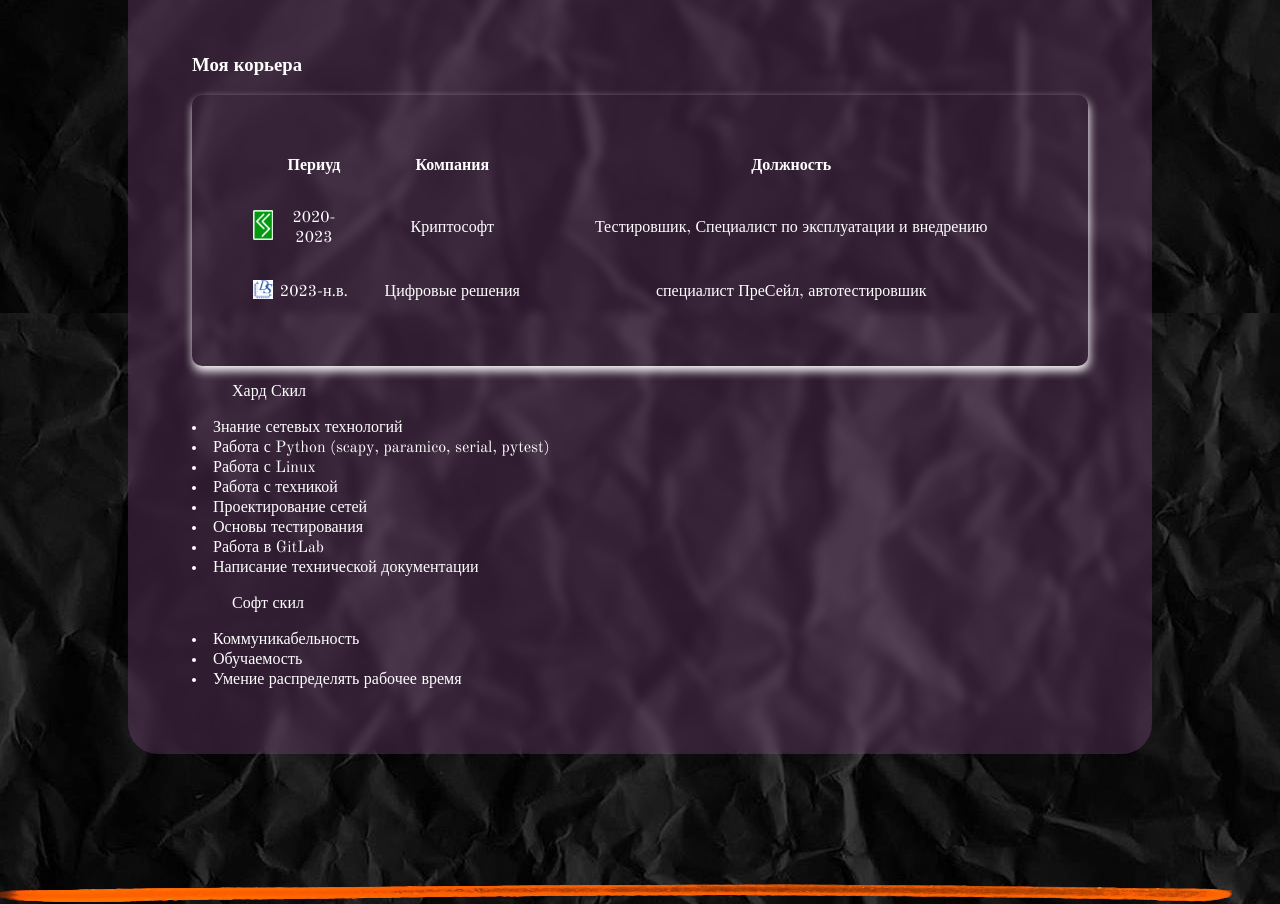
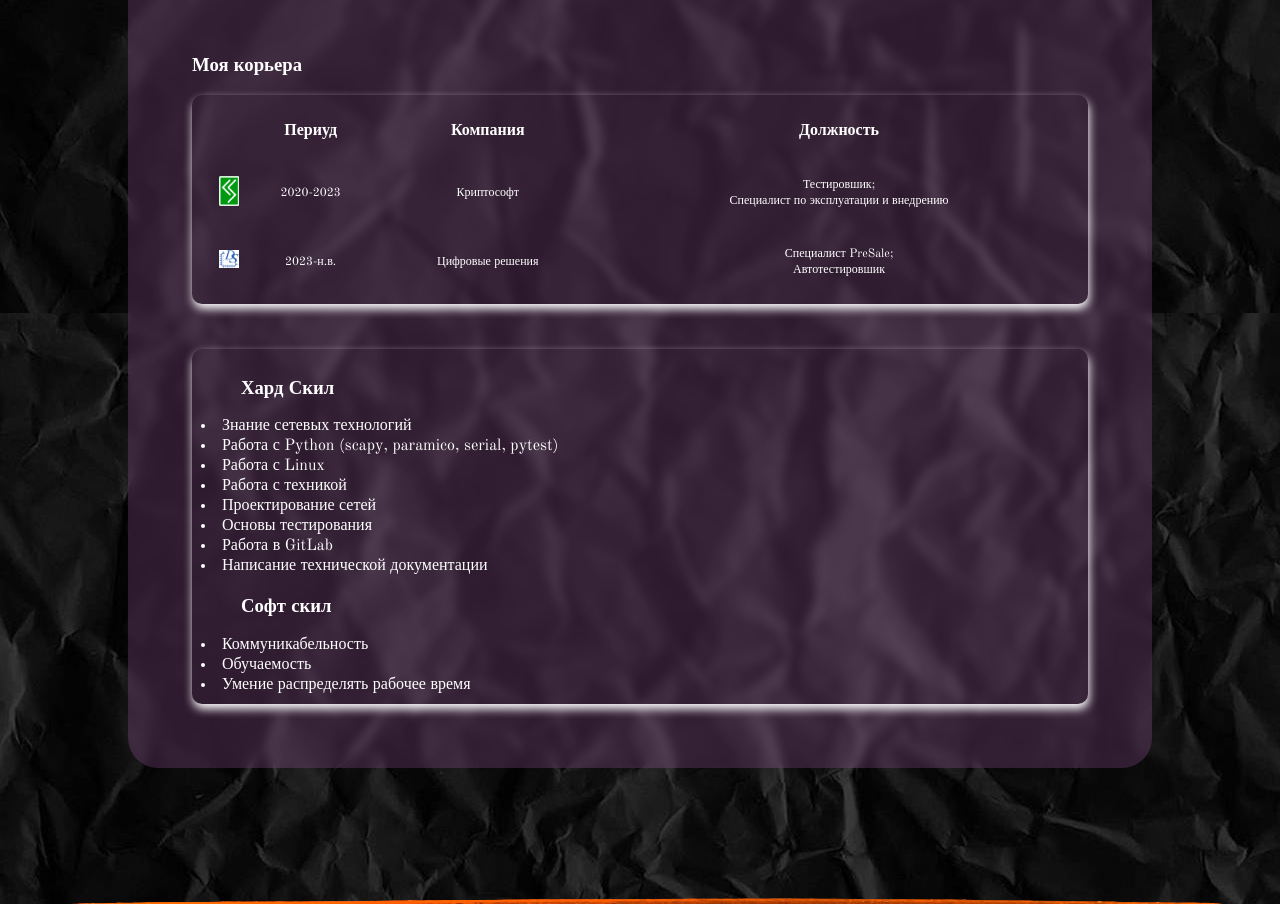
Before and after one commit to EgorkaPimp/resume, a plain HTML site: page index.html in a window 1280 px wide. Shown: the part 1847-2751 px from the top of the page. Drawn offline with nearby package versions, Linux system fonts and the light colour scheme.

Commit message:
the first site

```diff
--- a/index.html
+++ b/index.html
@@ -72,23 +72,23 @@
                 </thead>
                 <tbody>
                 <tr>
-                    <td><img src="/image/ks.png" alt="" width="20px"></td>
+                    <td><img src="image/ks.png" alt="" width="20px"></td>
                     <td>2020-2023</td>
                     <td>Криптософт</td>
-                    <td>Тестировшик, Специалист по эксплуатации и внедрению</td>
+                    <td>Тестировшик;<br>Специалист по эксплуатации и внедрению</td>
                 </tr>
                 <tr>
-                    <td><img src="/image/ds.png" alt="" width="20px"></td>
+                    <td><img src="image/ds.png" alt="" width="20px"></td>
                     <td>2023-н.в.</td>
                     <td>Цифровые решения</td>
-                    <td>специалист ПреСейл, автотестировшик</td>
+                    <td>Специалист PreSale;<br>Автотестировшик</td>
                 </tr>
             </tbody>
             </table>
             </div>
             <div class="skil">
                 <div class="h_skil">
-                <ul>Хард Скил</ul>
+                <ul><h3>Хард Скил</h3></ul>
                 <li>Знание сетевых технологий</li>
                 <li>Работа с Python (scapy, paramico, serial, pytest)</li>
                 <li>Работа с Linux</li>
@@ -99,7 +99,7 @@
                 <li>Написание технической документации</li>
             </div>
             <div class="s_skil">
-                <ul>Софт скил</ul>
+                <ul><h3>Софт скил</h3></ul>
                 <li>Коммуникабельность</li>
                 <li>Обучаемость</li>
                 <li>Умение распределять рабочее время</li>
--- a/styles/works.css
+++ b/styles/works.css
@@ -9,12 +9,13 @@
 
 .table-container {
     width: 100%;
-    max-width: 90%;
+    max-width: 98%;
     margin: 0px;
-    padding: 5%;
+    padding: 1%;
     border-radius: 10px;
     overflow: hidden;
     box-shadow: 1px 5px 10px rgb(255, 254, 255);
+    font-size: 12px;
 }
 
 .league-table {
@@ -27,3 +28,18 @@
 .league-table tr, th, td{
     padding: 2%;
 }
+
+.league-table th{
+    font-size: 16px;
+}
+
+.skil{
+    width: 100%;
+    max-width: 98%;
+    margin: 0px;
+    margin-top: 5%;
+    padding: 1%;
+    border-radius: 10px;
+    overflow: hidden;
+    box-shadow: 1px 5px 10px rgb(255, 254, 255);
+}
```
